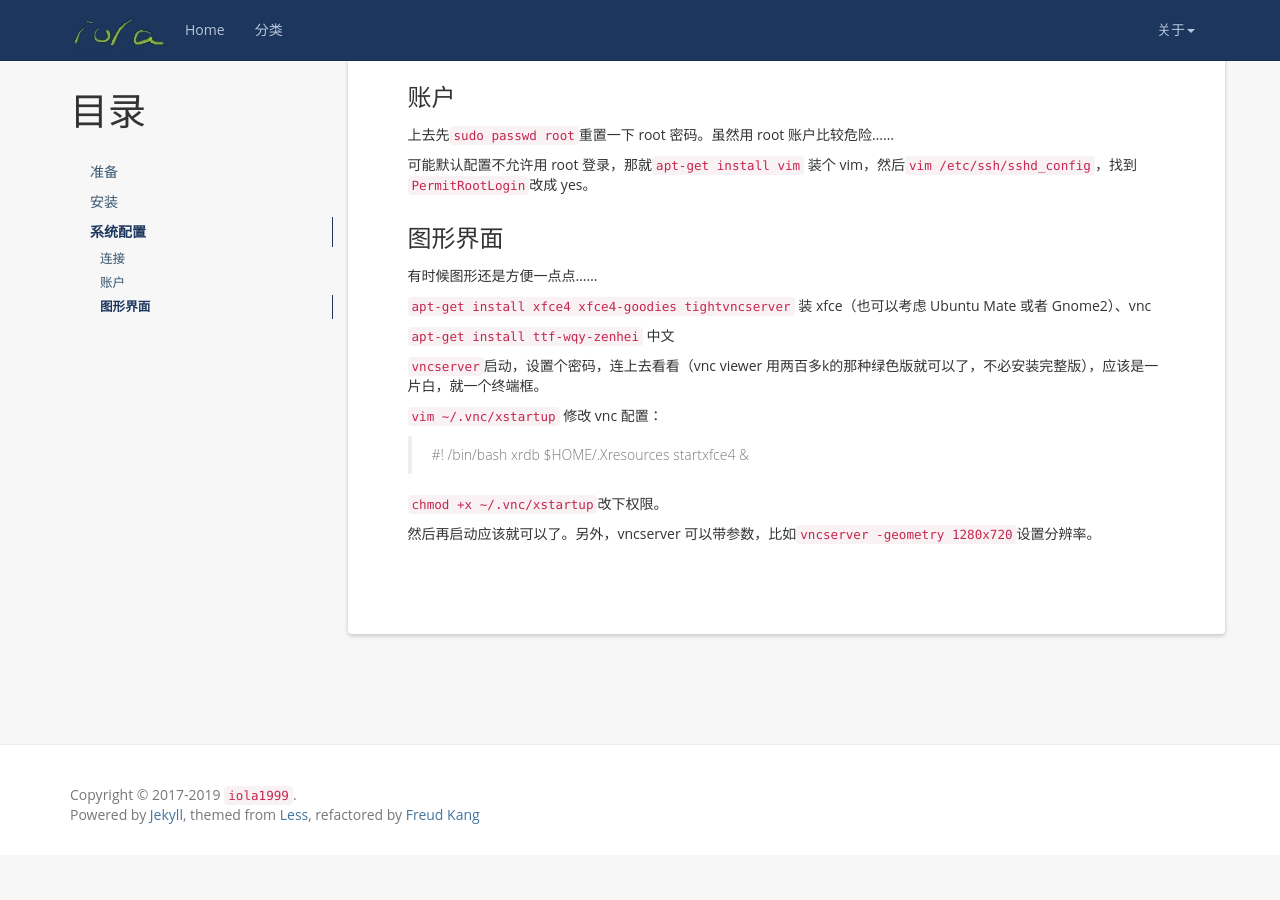
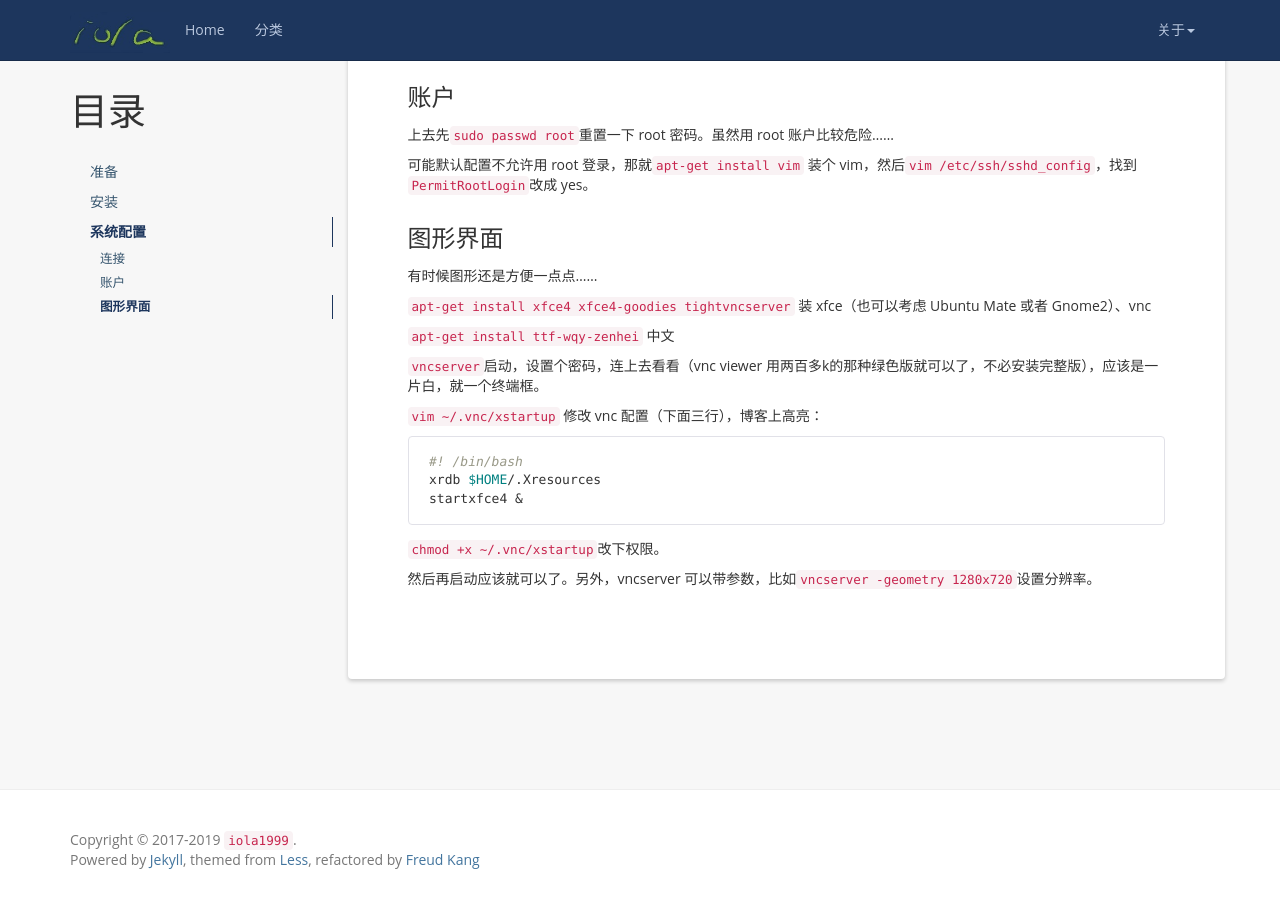
Before and after one commit to iola1999/iola1999.github.io, a Jekyll site: the page built from _posts/2019-05-04-Run-Ubuntu-On-Android-Phone.markdown, in a window 1280 px wide and 900 px high, scrolled down 1023 px. Built offline with Jekyll 4.4.1, drawn with Linux system fonts in a browser that asks for light colours; nearby versions of some CDN libraries; before the commit the page ends 1878 px from its top, so only the background shows below that.

Commit message:
只使用 markdown 高亮应该可以

````diff
--- a/_posts/2019-05-04-Run-Ubuntu-On-Android-Phone.markdown
+++ b/_posts/2019-05-04-Run-Ubuntu-On-Android-Phone.markdown
@@ -72,11 +72,13 @@ ip:22，这没啥好说的。用 android（或者自定的）连上去。
 
 `vncserver`启动，设置个密码，连上去看看（vnc viewer 用两百多k的那种绿色版就可以了，不必安装完整版），应该是一片白，就一个终端框。
 
-`vim ~/.vnc/xstartup` 修改 vnc 配置：
+`vim ~/.vnc/xstartup` 修改 vnc 配置（下面三行），博客上高亮：
 
-> \#! /bin/bash
-> xrdb $HOME/.Xresources
-> startxfce4 &
+```shell
+#! /bin/bash
+xrdb $HOME/.Xresources
+startxfce4 &
+```
 
 `chmod +x ~/.vnc/xstartup`改下权限。
 
````
